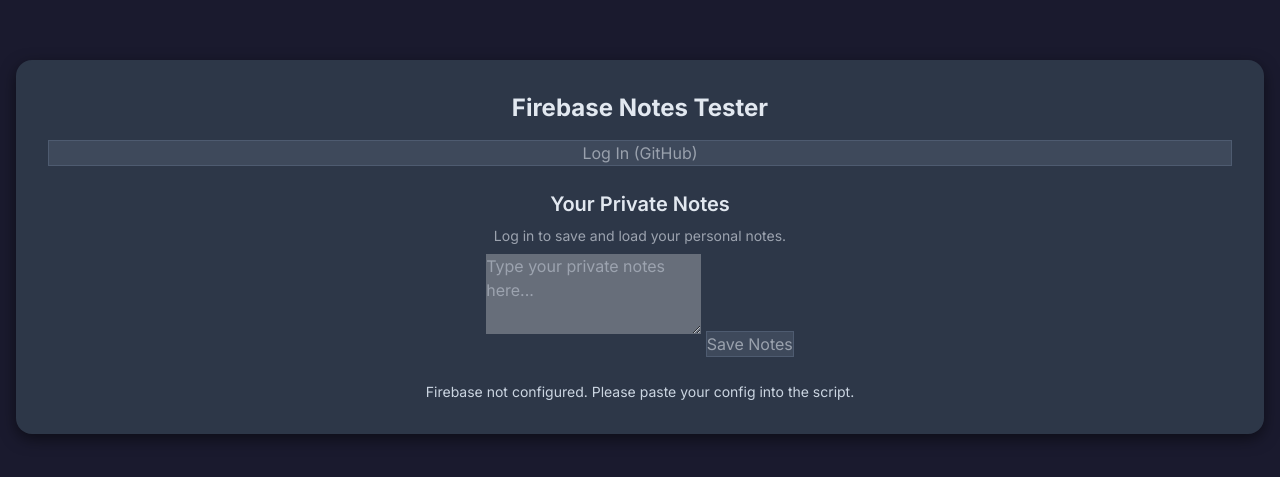
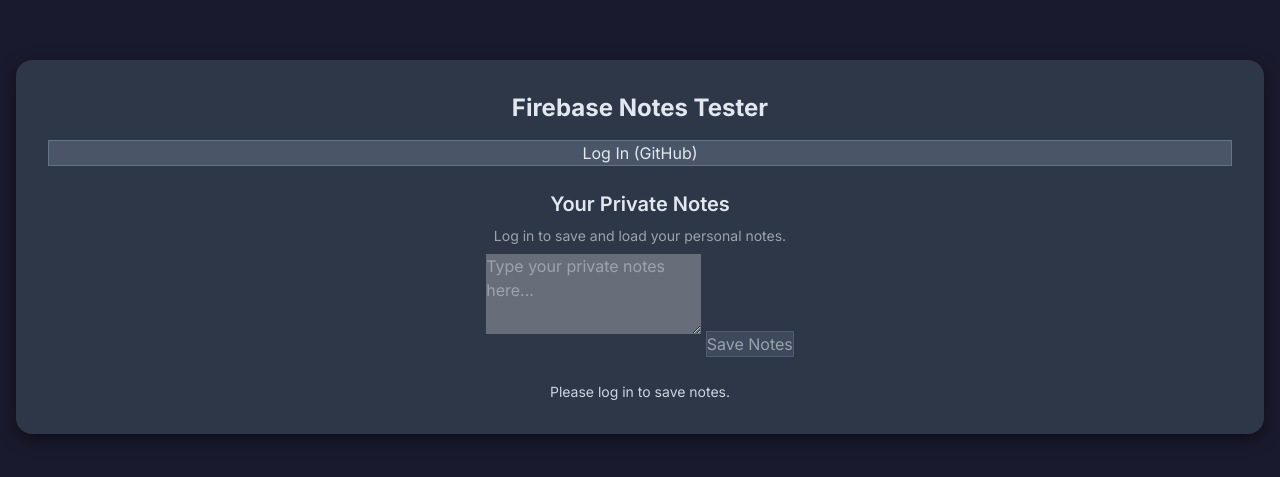
Before and after one commit to ImElijah88/Avneed, a plain HTML site: page firebase.html in a window 1280 px wide. Shown: the part 153-630 px from the top of the page. Drawn offline with nearby package versions, Linux system fonts and the light colour scheme; no server answers.

Commit message:
Update firebase.html

```diff
--- a/firebase.html
+++ b/firebase.html
@@ -106,14 +106,13 @@
         // Replace this entire 'firebaseConfig' definition with the object you copied
         // from your Firebase Console -> Project settings -> Your apps -> Web app.
         const firebaseConfig = {
-          // Example (replace with your actual values):
-          // apiKey: "AIzaSyD_YOUR_API_KEY",
-          // authDomain: "your-project-id.firebaseapp.com",
-          // projectId: "your-project-id",
-          // storageBucket: "your-project-id.appspot.com",
-          // messagingSenderId: "YOUR_MESSAGING_SENDER_ID",
-          // appId: "1:YOUR_APP_ID",
-          // measurementId: "G-YOUR_MEASUREMENT_ID"
+          apiKey: "AIzaSyCda21nbBWaYKe4K_YndLmz06FdTv7b-Hk",
+          authDomain: "avneed.firebaseapp.com",
+          projectId: "avneed",
+          storageBucket: "avneed.firebasestorage.app",
+          messagingSenderId: "862015532884",
+          appId: "1:862015532884:web:3c1731e57a678d0d3322c1",
+          measurementId: "G-N31V5YXL47"
         };
         // END OF YOUR FIREBASE CONFIG
 
```
